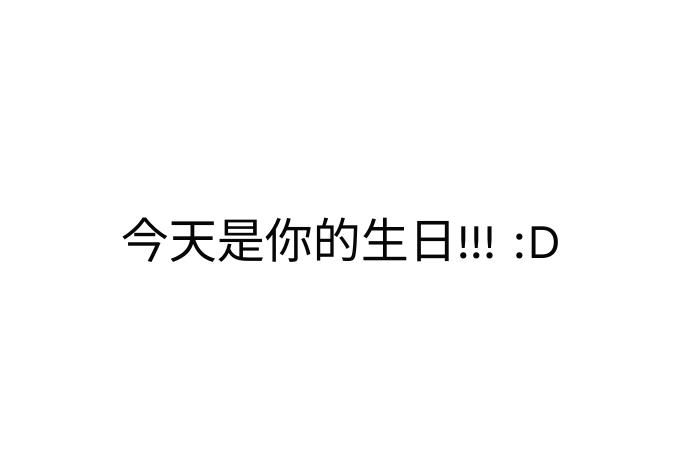
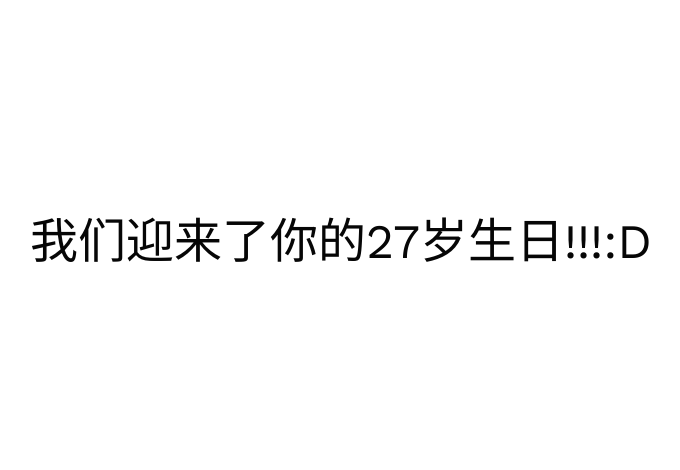
Before and after one commit to zss-happy/zss-happy.github.io, a plain HTML site: page index.html in a window 1280 px wide. Shown: the part 6-476 px from the top of the page, without its empty margins (299-979 px from the left). Drawn offline with nearby package versions, Linux system fonts and the light colour scheme.

Commit message:
Add files via upload

```diff
--- a/index.html
+++ b/index.html
@@ -36,6 +36,10 @@
         <span data-node-name="text4">I realised, I wanted to do something</span>
         <strong data-node-name="text4Adjective">special</strong>.</p>
       <p class="idea-4" data-node-name="text5Entry">Because,</p>
+      <p class="idea-4-1">
+        <span data-node-name="text4-1">text4-1</span></p>
+        <p class="idea-4-2">
+          <span data-node-name="text4-2">text4-1</span></p>
       <p class="idea-5">
         <span data-node-name="text5Content">You are Special</span>
         <span class="smiley" data-node-name="smiley">:)</span>
--- a/script/main.js
+++ b/script/main.js
@@ -1,18 +1,20 @@
 // Import the data to customize and insert them into page
 const data = {
   "greeting": "Hi",
-  "name": "珊珊",
-  "wishText": "May the happiness always be with you! ;)",
+  "name": "珊珊姐",
+  "wishText": "May our friendship last forever^_^",
   "imagePath": "img/shanshan.png",
-  "text1": "今天是你的生日!!! :D",
-  "textInChatBox": "生日快乐！！！ 哈哈哈，祝你开开心心balabala...",
+  "text1": "我们迎来了你的27岁生日!!!:D",
+  "textInChatBox": "Hi, 姗姗姐！小王同学祝你生日快乐，新的一年要天天开心，offer多多，money多多哦！！！",
   "sendButtonLabel": "发送",
-  "text2": "我原本是打算这么做的",
-  "text3": "但是我有了一个好主意",
-  "text4": "我做了一些些许特别的事情",
+  "text2": "我冥思苦想送你什么生日礼物",
+  "text3": "终于！",
+  "text4": "我有了一个好主意",
   "text4Adjective": "且有趣",
-  "text5Entry": "因为",
-  "text5Content": "You are Special",
+  "text4-1": "看看这个网址",
+  "text4-2": "有没有发现Annabelle的名字",
+  "text5Entry": "感谢光华的相遇",
+  "text5Content": "We are such good friends!",
   "smiley": ":)",
   "bigTextPart1": "S",
   "bigTextPart2": "O",
@@ -155,6 +157,10 @@ const animationTimeline = () => {
       color: "#fff"
     })
     .to(".idea-3", 0.7, ideaTextTransLeave, "+=1.5")
+    .from(".idea-4-1", 0.7, ideaTextTrans)
+    .to(".idea-4-1", 0.7, ideaTextTransLeave, "+=1.5")
+    .from(".idea-4-2", 0.7, ideaTextTrans)
+    .to(".idea-4-2", 0.7, ideaTextTransLeave, "+=1.5")
     .from(".idea-4", 0.7, ideaTextTrans)
     .to(".idea-4", 0.7, ideaTextTransLeave, "+=1.5")
     .from(
```
